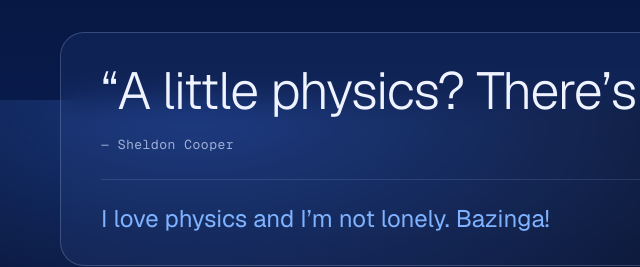
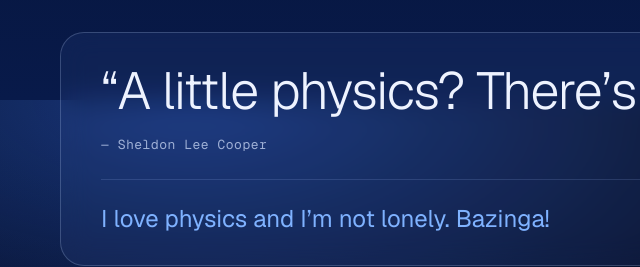
Before and after one commit to Anand-Ambastha/anand-ambastha.github.io, a plain HTML site: page about.html in a window 1280 px wide. Shown: the part 1500-1767 px from the top of the page, 0-640 px from the left. Drawn offline with nearby package versions, Linux system fonts and the light colour scheme.

Commit message:
Update quote attribution on About page
Co-Authored-By: Claude Sonnet 5.5 <noreply@anthropic.com>
Claude-Session: https://claude.ai/code/session_012sE9GUebpSXZXC3Ce6unyt

```diff
--- a/about.html
+++ b/about.html
@@ -61,7 +61,7 @@
   <section style="padding-top: 48px;">
     <div class="fun">
       <p class="q">“A little physics? There’s no such thing.”</p>
-      <p class="who">— Sheldon Cooper</p>
+      <p class="who">— Sheldon Lee Cooper</p>
       <p class="mine">I love physics and I’m not lonely. Bazinga!</p>
     </div>
   </section>
```
